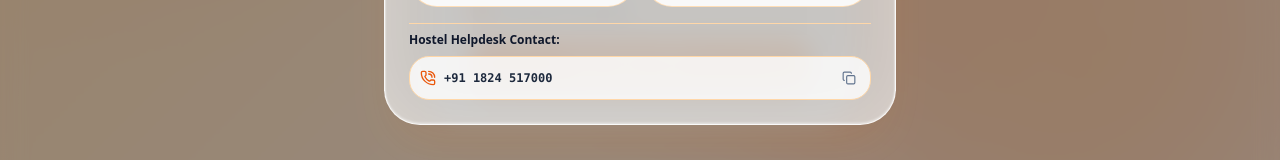
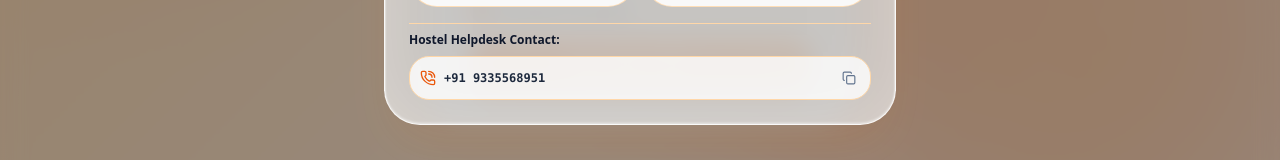
Before and after one commit to SHRESH-EXE/mess, a React (Vite) app: page / in a window 1280 px wide. Both pictures are taken after a click on the button "Forgot / Help?". Shown: the part 527-687 px from the top of the page. Built offline with nearby package versions, Linux system fonts and the light colour scheme.

Commit message:
refactor: update mess helpdesk contact number
Standardize the mess support contact number across all UI components and mock user data.

```diff
--- a/src/components/AcademicBlockOrder.tsx
+++ b/src/components/AcademicBlockOrder.tsx
@@ -283,7 +283,7 @@ export const AcademicBlockOrder: React.FC = () => {
                   required
                   value={phone}
                   onChange={(e) => setPhone(e.target.value)}
-                  placeholder="+91 98765 43210"
+                  placeholder="+91 9335568951"
                   className="w-full text-xs p-3 rounded-2xl bg-white/80 border border-orange-200 text-slate-800 placeholder:text-slate-400 focus:ring-2 focus:ring-orange-500/20 focus:border-orange-500 focus:outline-hidden font-mono shadow-xs"
                 />
               </div>
--- a/src/components/DayScholarOrder.tsx
+++ b/src/components/DayScholarOrder.tsx
@@ -41,7 +41,7 @@ import { getCurrentDayOfWeek, getActiveMealStatus } from '../utils/time';
 import { soundEffects } from '../utils/audio';
 
 const ACADEMIC_BLOCKS = Array.from({ length: 30 }, (_, i) => `Academic Block ${i + 1}`);
-const DEFAULT_MESS_WHATSAPP_NUMBER = '+91 98765 43210';
+const DEFAULT_MESS_WHATSAPP_NUMBER = '+91 9335568951';
 
 export const DayScholarOrder: React.FC = () => {
   const {
@@ -671,7 +671,7 @@ export const DayScholarOrder: React.FC = () => {
                     required
                     value={phoneNumber}
                     onChange={(e) => setPhoneNumber(e.target.value)}
-                    placeholder="e.g. +91 98765 43210"
+                    placeholder="e.g. +91 9335568951"
                     className="w-full text-xs p-3 rounded-2xl bg-white/80 border border-orange-200 text-slate-800 focus:outline-hidden focus:ring-2 focus:ring-orange-500/20 focus:border-orange-500 shadow-xs font-mono"
                   />
                 </div>
--- a/src/components/ForgotPasswordModal.tsx
+++ b/src/components/ForgotPasswordModal.tsx
@@ -155,11 +155,11 @@ export const ForgotPasswordModal: React.FC<ForgotPasswordModalProps> = ({
                 <div className="flex items-center justify-between p-2.5 rounded-xl bg-white/80 border border-orange-200">
                   <div className="flex items-center space-x-2">
                     <PhoneCall className="w-4 h-4 text-[#ea580c]" />
-                    <span className="font-mono text-slate-800 font-bold">+91 1824 517000</span>
+                    <span className="font-mono text-slate-800 font-bold">+91 9335568951</span>
                   </div>
                   <button
                     type="button"
-                    onClick={() => handleCopy('+91 1824 517000', 'phone')}
+                    onClick={() => handleCopy('+91 9335568951', 'phone')}
                     className="p-1 text-slate-500 hover:text-slate-900"
                   >
                     {copiedText === 'phone' ? <Check className="w-3.5 h-3.5 text-emerald-600" /> : <Copy className="w-3.5 h-3.5" />}
--- a/src/data/initialData.ts
+++ b/src/data/initialData.ts
@@ -35,7 +35,7 @@ export const INITIAL_STUDENTS: StudentProfile[] = [
     hostel: 'Aryabhatta Hostel (Block-B)',
     roomNo: 'B-312',
     email: 'aarav.sharma@campus.edu',
-    phone: '+91 98765 43210',
+    phone: '+91 9335568951',
     planName: 'Full Mess Pass (4 Meals/Day)',
     planType: 'full',
     totalMealsOpted: 120,
@@ -54,7 +54,7 @@ export const INITIAL_STUDENTS: StudentProfile[] = [
     hostel: 'Gargi Girls Hostel (Block-A)',
     roomNo: 'A-204',
     email: 'priya.patel@campus.edu',
-    phone: '+91 98451 23456',
+    phone: '+91 9335568951',
     planName: 'Flexi Pass (Lunch + Dinner)',
     planType: 'lunch_dinner',
     totalMealsOpted: 60,
@@ -73,7 +73,7 @@ export const INITIAL_STUDENTS: StudentProfile[] = [
     hostel: 'CV Raman Hostel (Block-C)',
     roomNo: 'C-108',
     email: 'rohan.verma@campus.edu',
-    phone: '+91 97112 34890',
+    phone: '+91 9335568951',
     planName: 'Full Mess Pass (4 Meals/Day)',
     planType: 'full',
     totalMealsOpted: 120,
@@ -92,7 +92,7 @@ export const INITIAL_STUDENTS: StudentProfile[] = [
     hostel: 'Sarojini Hostel (Block-D)',
     roomNo: 'D-118',
     email: 'ananya.d@campus.edu',
-    phone: '+91 98220 54321',
+    phone: '+91 9335568951',
     planName: 'Full Mess Pass (4 Meals/Day)',
     planType: 'full',
     totalMealsOpted: 120,
@@ -111,7 +111,7 @@ export const INITIAL_STUDENTS: StudentProfile[] = [
     hostel: 'Aryabhatta Hostel (Block-B)',
     roomNo: 'B-105',
     email: 'vikram.rao@campus.edu',
-    phone: '+91 99001 88776',
+    phone: '+91 9335568951',
     planName: 'Full Mess Pass (4 Meals/Day)',
     planType: 'full',
     totalMealsOpted: 120,
@@ -130,7 +130,7 @@ export const ACADEMIC_BLOCKS: string[] = Array.from(
   (_, i) => `Academic Block ${i + 1}`
 );
 
-export const DEFAULT_MESS_WHATSAPP_NUMBER = '919876543210';
+export const DEFAULT_MESS_WHATSAPP_NUMBER = '919335568951';
 
 export const INITIAL_WEEKLY_MENU: Record<string, DayMenu> = {
   Monday: {
@@ -1733,7 +1733,7 @@ export const INITIAL_ORDERS: AcademicBlockOrder[] = [
     id: 'ORD-9821',
     studentId: 'stu-1',
     studentName: 'Aarav Sharma',
-    phone: '+91 98765 43210',
+    phone: '+91 9335568951',
     rollNo: '22CS0142',
     blockName: 'Academic Block 3',
     roomFloor: 'Lab 3, 2nd Floor (Systems Lab)',
@@ -1754,7 +1754,7 @@ export const INITIAL_ORDERS: AcademicBlockOrder[] = [
     id: 'ORD-9819',
     studentId: 'stu-2',
     studentName: 'Priya Patel',
-    phone: '+91 98451 23456',
+    phone: '+91 9335568951',
     rollNo: '23EE0089',
     blockName: 'Academic Block 12',
     roomFloor: 'Discussion Room 4 (1st Floor)',
@@ -1849,7 +1849,7 @@ export const INITIAL_DAY_SCHOLAR_ORDERS: DayScholarOrder[] = [
   {
     id: 'DS-4091',
     name: 'Kavya Sundaram',
-    phoneNumber: '+91 98765 11223',
+    phoneNumber: '+91 9335568951',
     department: 'B.Tech AI & Data Science (Year 3)',
     mealSlot: 'lunch',
     items: [
@@ -1866,7 +1866,7 @@ export const INITIAL_DAY_SCHOLAR_ORDERS: DayScholarOrder[] = [
   {
     id: 'DS-4088',
     name: 'Vikramaditya Roy',
-    phoneNumber: '+91 98450 77889',
+    phoneNumber: '+91 9335568951',
     department: 'M.Tech Robotics & Automation',
     mealSlot: 'lunch',
     items: [
@@ -1885,7 +1885,7 @@ export const INITIAL_DAY_SCHOLAR_ORDERS: DayScholarOrder[] = [
   {
     id: 'DS-4075',
     name: 'Sneha Kulkarni',
-    phoneNumber: '+91 97654 33445',
+    phoneNumber: '+91 9335568951',
     department: 'B.Des Industrial Design',
     mealSlot: 'snacks',
     items: [
```
